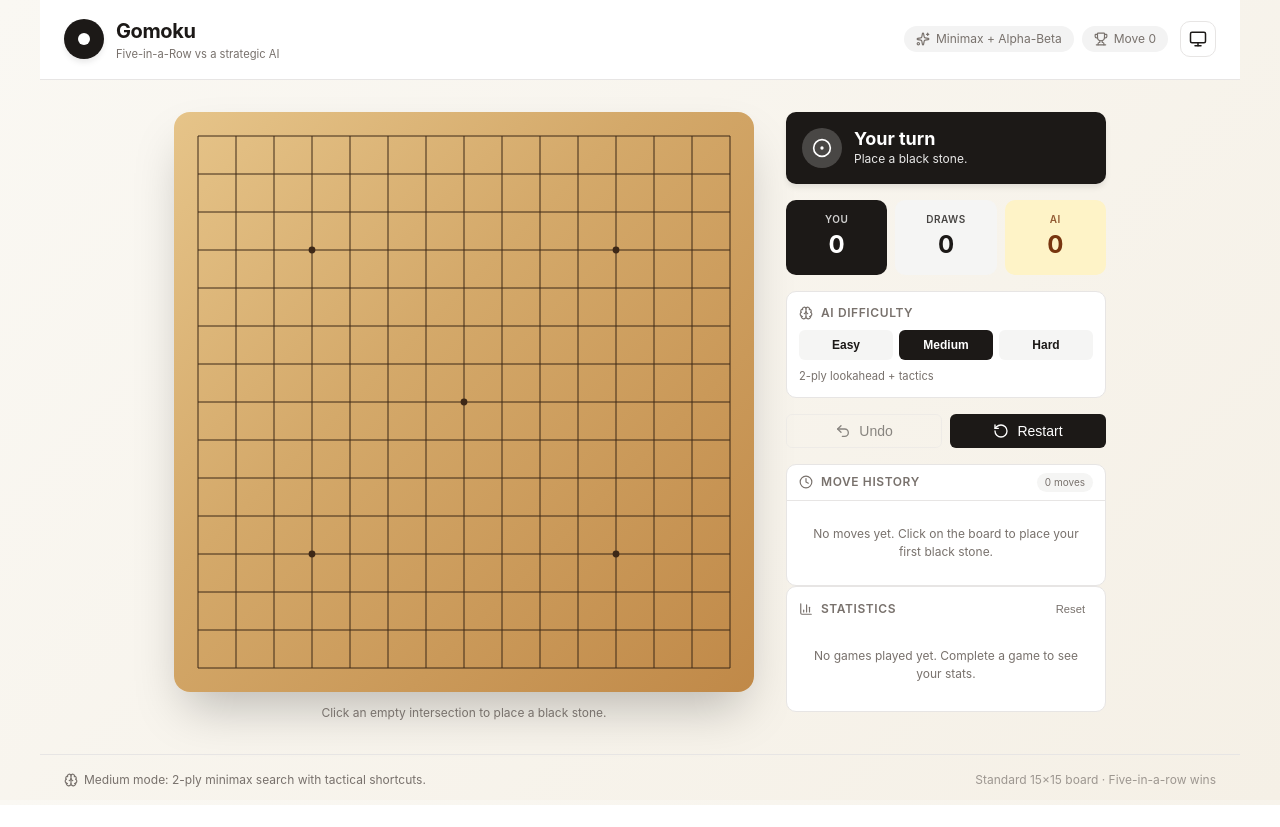
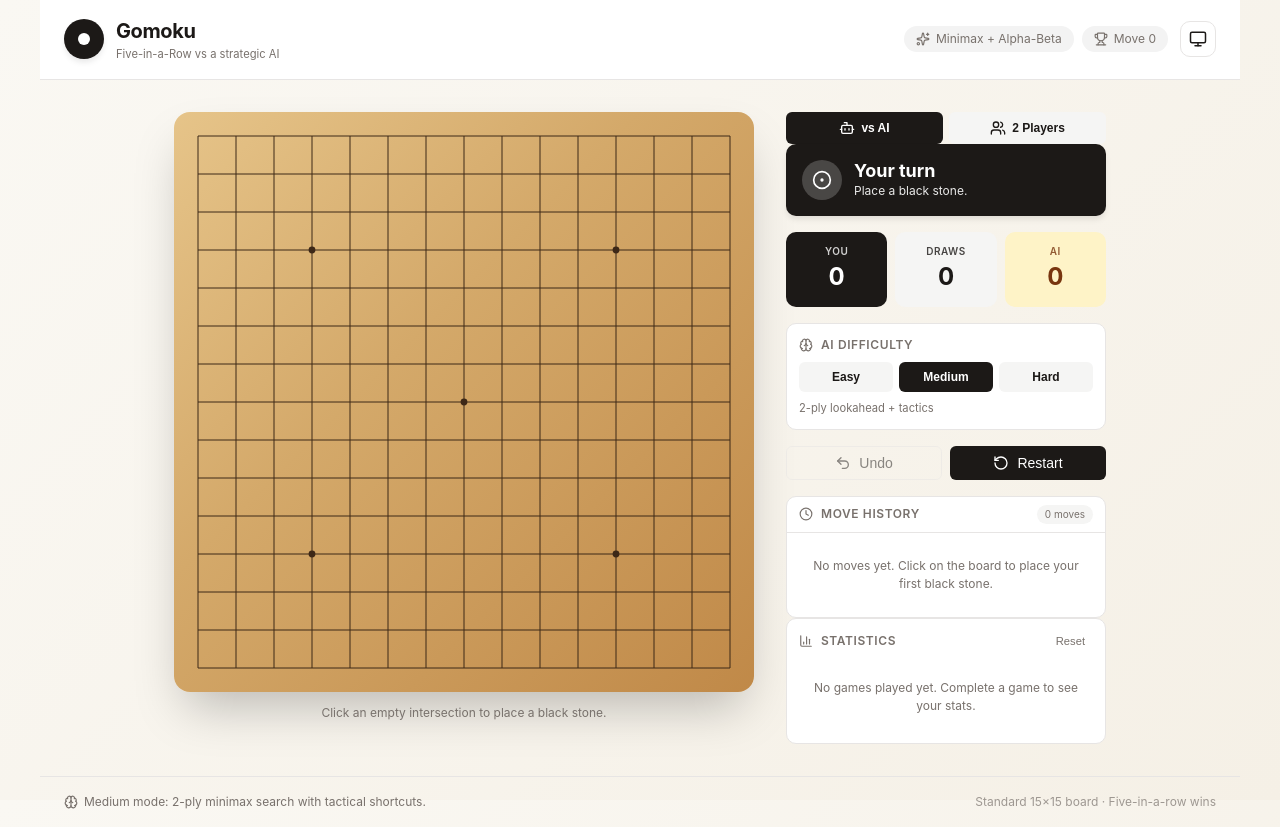
Before and after one commit to KAMRANkami313/gomoku-game, a React (Vite) app: page / in a window 1280 px wide. Before the commit the page ends 805 px from the top, so only its background shows below. Built offline with nearby package versions, Linux system fonts and the light colour scheme.

Commit message:
Two-player mode: vs AI or vs friend locally, mode selector UI, persisted to localStorage + pvp tests

```diff
--- a/src/App.tsx
+++ b/src/App.tsx
@@ -7,6 +7,7 @@ import { ThemeToggle } from './components/ThemeToggle'
 import { useTheme } from './hooks/useTheme'
 import { StatsPanel } from './components/StatsPanel'
 import { useStats } from './hooks/useStats'
+import { ModeSelector } from './components/ModeSelector'
 import { useGomoku } from './hooks/useGomoku'
 import { useToast } from './hooks/useToast'
 import type { GameStatus } from './lib/types'
@@ -38,13 +39,19 @@ function App() {
   const boardDisabled =
     game.status !== 'playing' ||
     game.isAiThinking ||
-    game.currentPlayer !== 1
+    (game.mode === 'ai' && game.currentPlayer !== 1)
+
+  const modeSelectorDisabled = game.moveCount > 0 || game.status !== 'playing'
 
   const hint =
     game.status === 'playing'
-      ? game.currentPlayer === 1
-        ? 'Click an empty intersection to place a black stone.'
-        : 'Waiting for the AI to respond…'
+      ? game.mode === 'pvp'
+        ? game.currentPlayer === 1
+          ? "Black's turn — click to place a stone."
+          : "White's turn — click to place a stone."
+        : game.currentPlayer === 1
+          ? 'Click an empty intersection to place a black stone.'
+          : 'Waiting for the AI to respond…'
       : 'Game complete. Press Restart to play again.'
 
   const difficultyLabel =
@@ -93,6 +100,11 @@ function App() {
           <p className="game__hint">{hint}</p>
         </div>
         <aside className="game__panel-col">
+          <ModeSelector
+            mode={game.mode}
+            onModeChange={game.setMode}
+            disabled={modeSelectorDisabled}
+          />
           <GamePanel
             status={game.status}
             currentPlayer={game.currentPlayer}
--- /dev/null
+++ b/src/components/ModeSelector.tsx
@@ -0,0 +1,39 @@
+import { Bot, Users } from 'lucide-react'
+import type { GameMode } from '../lib/types'
+
+interface ModeSelectorProps {
+  mode: GameMode
+  onModeChange: (mode: GameMode) => void
+  disabled: boolean
+}
+
+export function ModeSelector({ mode, onModeChange, disabled }: ModeSelectorProps) {
+  return (
+    <div className="mode-selector">
+      <button
+        type="button"
+        className={
+          'mode-selector__btn ' +
+          (mode === 'ai' ? 'mode-selector__btn--active' : 'mode-selector__btn--inactive')
+        }
+        onClick={() => onModeChange('ai')}
+        disabled={disabled}
+      >
+        <Bot size={16} />
+        vs AI
+      </button>
+      <button
+        type="button"
+        className={
+          'mode-selector__btn ' +
+          (mode === 'pvp' ? 'mode-selector__btn--active' : 'mode-selector__btn--inactive')
+        }
+        onClick={() => onModeChange('pvp')}
+        disabled={disabled}
+      >
+        <Users size={16} />
+        2 Players
+      </button>
+    </div>
+  )
+}
--- a/src/hooks/useGomoku.ts
+++ b/src/hooks/useGomoku.ts
@@ -2,12 +2,14 @@ import { useCallback, useEffect, useRef, useState } from 'react'
 import type {
   Board,
   Difficulty,
+  GameMode,
   GameStatus,
   MoveRecord,
   Player,
   Position,
 } from '../lib/types'
 import { createEmptyBoard } from '../lib/types'
+import { loadState, saveState } from '../lib/storage'
 import { applyMove, detectWin, getGameStatus, isLegalMove } from '../lib/logic'
 import { chooseAIMove } from '../lib/ai'
 
@@ -24,6 +26,7 @@ export interface GomokuState {
   lastMove: Position | null
   isAiThinking: boolean
   difficulty: Difficulty
+  mode: GameMode
   moveCount: number
   playerScore: number
   aiScore: number
@@ -35,6 +38,7 @@ export interface GomokuActions {
   undo: () => void
   restart: () => void
   setDifficulty: (d: Difficulty) => void
+  setMode: (m: GameMode) => void
 }
 
 export function useGomoku(): GomokuState & GomokuActions {
@@ -45,12 +49,16 @@ export function useGomoku(): GomokuState & GomokuActions {
   const [winningLine, setWinningLine] = useState<Position[] | null>(null)
   const [lastMove, setLastMove] = useState<Position | null>(null)
   const [difficulty, setDifficulty] = useState<Difficulty>('medium')
+  const [mode, setModeState] = useState<GameMode>(() =>
+    loadState<GameMode>('mode', 'ai'),
+  )
   const [playerScore, setPlayerScore] = useState(0)
   const [aiScore, setAiScore] = useState(0)
   const [drawScore, setDrawScore] = useState(0)
 
   const moveCount = moves.length
-  const isAiThinking = status === 'playing' && currentPlayer === AI_PLAYER
+  const isAiThinking =
+    mode === 'ai' && status === 'playing' && currentPlayer === AI_PLAYER
 
   const difficultyRef = useRef(difficulty)
   useEffect(() => {
@@ -96,13 +104,14 @@ export function useGomoku(): GomokuState & GomokuActions {
   const playMove = useCallback(
     (row: number, col: number) => {
       if (isAiThinking) return
-      if (currentPlayer !== HUMAN_PLAYER) return
-      placeStone(row, col, HUMAN_PLAYER)
+      if (mode === 'ai' && currentPlayer !== HUMAN_PLAYER) return
+      placeStone(row, col, currentPlayer)
     },
-    [currentPlayer, isAiThinking, placeStone],
+    [currentPlayer, isAiThinking, mode, placeStone],
   )
 
   useEffect(() => {
+    if (mode !== 'ai') return
     if (status !== 'playing') return
     if (currentPlayer !== AI_PLAYER) return
 
@@ -117,15 +126,22 @@ export function useGomoku(): GomokuState & GomokuActions {
     }, AI_THINK_DELAY_MS)
 
     return () => clearTimeout(timer)
-  }, [currentPlayer, status, board, placeStone])
+  }, [mode, currentPlayer, status, board, placeStone])
+
+    const setMode = useCallback((next: GameMode) => {
+    setModeState(next)
+    saveState('mode', next)
+  }, [])
 
   const undo = useCallback(() => {
     if (moves.length === 0) return
     if (status !== 'playing') return
-    if (currentPlayer === AI_PLAYER) return
+    if (mode === 'ai' && currentPlayer === AI_PLAYER) return
 
-    const undoCount = moves[moves.length - 1].player === AI_PLAYER ? 2 : 1
+    const undoCount =
+      mode === 'ai' && moves[moves.length - 1].player === AI_PLAYER ? 2 : 1
     const keepCount = Math.max(0, moves.length - undoCount)
+    const nextPlayer = moves[keepCount].player
 
     const newBoard = createEmptyBoard()
     const kept = moves.slice(0, keepCount)
@@ -145,8 +161,8 @@ export function useGomoku(): GomokuState & GomokuActions {
         : null,
     )
     setStatus('playing')
-    setCurrentPlayer(HUMAN_PLAYER)
-  }, [moves, status, currentPlayer])
+    setCurrentPlayer(nextPlayer)
+  }, [moves, status, currentPlayer, mode])
 
   const restart = useCallback(() => {
     setBoard(createEmptyBoard())
@@ -166,6 +182,7 @@ export function useGomoku(): GomokuState & GomokuActions {
     lastMove,
     isAiThinking,
     difficulty,
+    mode,
     moveCount,
     playerScore,
     aiScore,
@@ -174,5 +191,6 @@ export function useGomoku(): GomokuState & GomokuActions {
     undo,
     restart,
     setDifficulty,
+    setMode,
   }
 }
--- a/src/lib/types.ts
+++ b/src/lib/types.ts
@@ -13,6 +13,8 @@ export type Position = {
 }
 
 export type Difficulty = 'easy' | 'medium' | 'hard'
+
+export type GameMode = 'ai' | 'pvp'
 
 export type GameStatus = 'playing' | 'player_wins' | 'ai_wins' | 'draw'
 
--- a/src/styles/game.css
+++ b/src/styles/game.css
@@ -561,3 +561,48 @@
   font-weight: 700;
   color: var(--color-text);
 }
+
+.mode-selector {
+  display: grid;
+  grid-template-columns: 1fr 1fr;
+  gap: 0.375rem;
+}
+
+.mode-selector__btn {
+  display: inline-flex;
+  align-items: center;
+  justify-content: center;
+  gap: 0.375rem;
+  padding: 0.5rem;
+  border: none;
+  border-radius: var(--radius-sm);
+  font-size: 0.75rem;
+  font-weight: 600;
+  cursor: pointer;
+  transition:
+    background-color 0.15s,
+    color 0.15s;
+}
+
+.mode-selector__btn--active {
+  background: var(--color-primary);
+  color: var(--color-primary-foreground);
+}
+
+.mode-selector__btn--inactive {
+  background: var(--color-secondary);
+  color: var(--color-text);
+}
+
+.mode-selector__btn--inactive:hover:not(:disabled) {
+  background: #e7e5e4;
+}
+
+.dark .mode-selector__btn--inactive:hover:not(:disabled) {
+  background: #44403c;
+}
+
+.mode-selector__btn:disabled {
+  opacity: 0.5;
+  cursor: not-allowed;
+}
```
Also changed, not shown: 2 other files (tests, documents, lock files or other folders).
